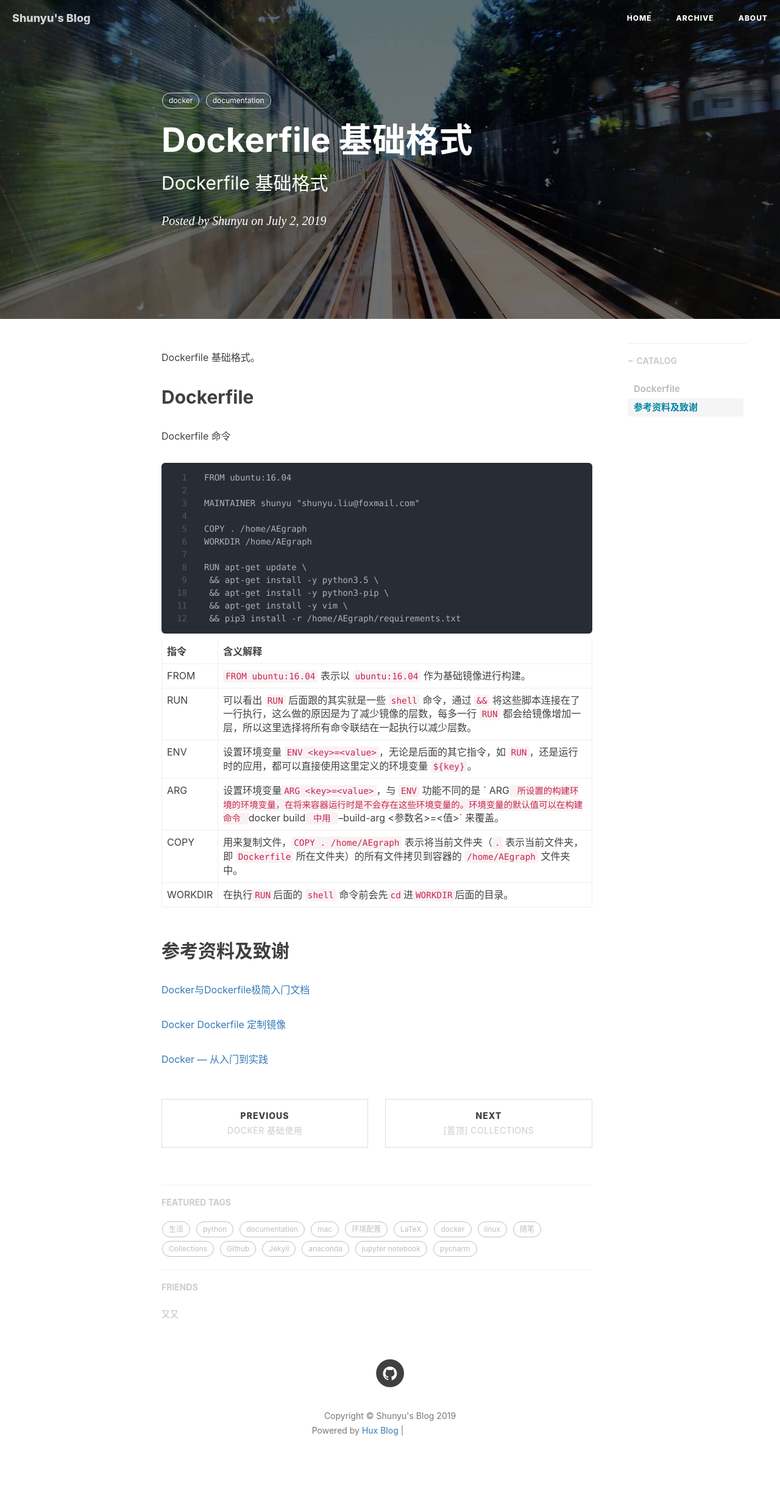
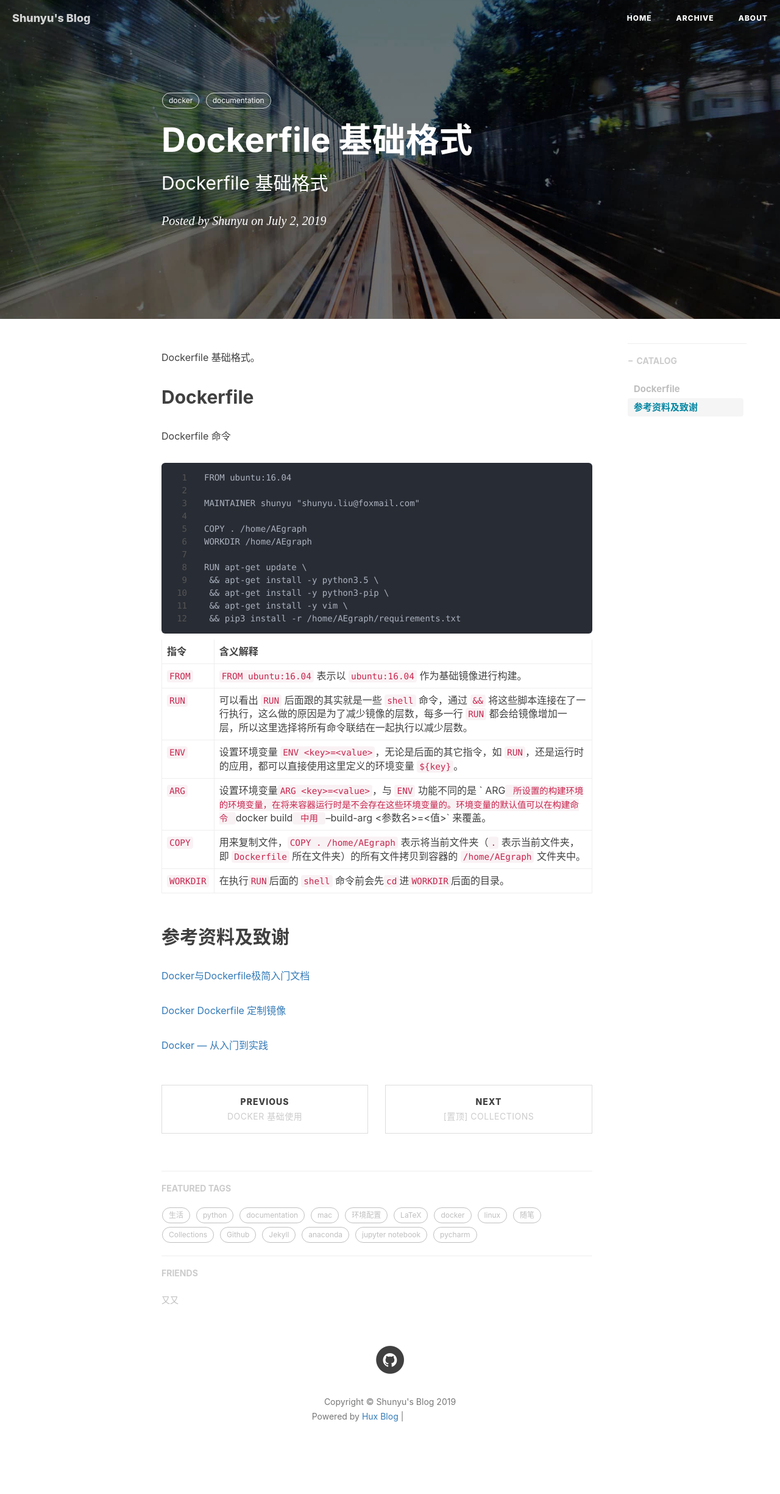
Before and after one commit to liushunyu/blog, a Jekyll site: the page built from _posts/2019-07-02-Dockerfile 基础格式.md, in a window 1280 px wide. Shown: the whole page at 61% size. Built offline with Jekyll 4.4.1, drawn with Linux system fonts in a browser that asks for light colours; nearby versions of some CDN libraries; comment, search, counter and statistics services are not loaded; after the commit the page ends 2427 px from its top, so only the background shows below that; grey boxes are pictures that could not be loaded.

```diff
--- a/_posts/2019-07-02-Dockerfile 基础格式.md
+++ b/_posts/2019-07-02-Dockerfile 基础格式.md
@@ -41,14 +41,14 @@ RUN apt-get update \
 
 
 
-| 指令    | 含义解释                                                     |
-| ------- | ------------------------------------------------------------ |
-| FROM    | `FROM ubuntu:16.04` 表示以 `ubuntu:16.04` 作为基础镜像进行构建。 |
-| RUN     | 可以看出 `RUN` 后面跟的其实就是一些 `shell` 命令，通过 `&&` 将这些脚本连接在了一行执行，这么做的原因是为了减少镜像的层数，每多一行 `RUN` 都会给镜像增加一层，所以这里选择将所有命令联结在一起执行以减少层数。 |
-| ENV     | 设置环境变量 `ENV <key>=<value>`，无论是后面的其它指令，如 `RUN`，还是运行时的应用，都可以直接使用这里定义的环境变量 `${key}`。 |
-| ARG     | 设置环境变量`ARG <key>=<value>`，与 `ENV` 功能不同的是 ` ARG` 所设置的构建环境的环境变量，在将来容器运行时是不会存在这些环境变量的。环境变量的默认值可以在构建命令 `docker build` 中用 `--build-arg <参数名>=<值>` 来覆盖。 |
-| COPY    | 用来复制文件，`COPY . /home/AEgraph` 表示将当前文件夹（`.` 表示当前文件夹，即 `Dockerfile` 所在文件夹）的所有文件拷贝到容器的 `/home/AEgraph` 文件夹中。 |
-| WORKDIR | 在执行`RUN`后面的 `shell` 命令前会先`cd`进`WORKDIR`后面的目录。 |
+| 指令      | 含义解释                                                     |
+| --------- | ------------------------------------------------------------ |
+| `FROM`    | `FROM ubuntu:16.04` 表示以 `ubuntu:16.04` 作为基础镜像进行构建。 |
+| `RUN`     | 可以看出 `RUN` 后面跟的其实就是一些 `shell` 命令，通过 `&&` 将这些脚本连接在了一行执行，这么做的原因是为了减少镜像的层数，每多一行 `RUN` 都会给镜像增加一层，所以这里选择将所有命令联结在一起执行以减少层数。 |
+| `ENV`     | 设置环境变量 `ENV <key>=<value>`，无论是后面的其它指令，如 `RUN`，还是运行时的应用，都可以直接使用这里定义的环境变量 `${key}`。 |
+| `ARG`     | 设置环境变量`ARG <key>=<value>`，与 `ENV` 功能不同的是 ` ARG` 所设置的构建环境的环境变量，在将来容器运行时是不会存在这些环境变量的。环境变量的默认值可以在构建命令 `docker build` 中用 `--build-arg <参数名>=<值>` 来覆盖。 |
+| `COPY`    | 用来复制文件，`COPY . /home/AEgraph` 表示将当前文件夹（`.` 表示当前文件夹，即 `Dockerfile` 所在文件夹）的所有文件拷贝到容器的 `/home/AEgraph` 文件夹中。 |
+| `WORKDIR` | 在执行`RUN`后面的 `shell` 命令前会先`cd`进`WORKDIR`后面的目录。 |
 
 
 
```
